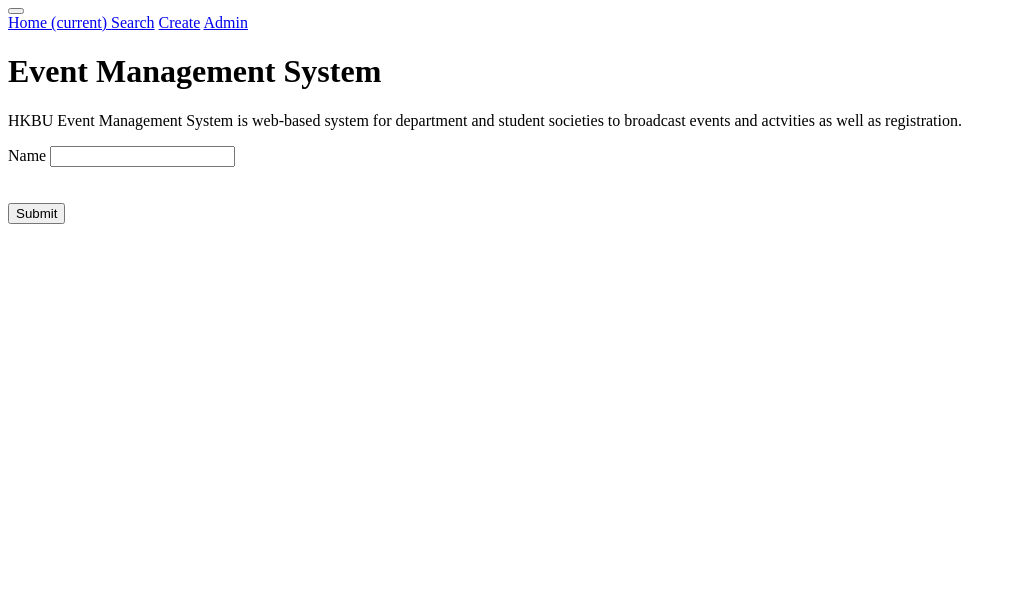
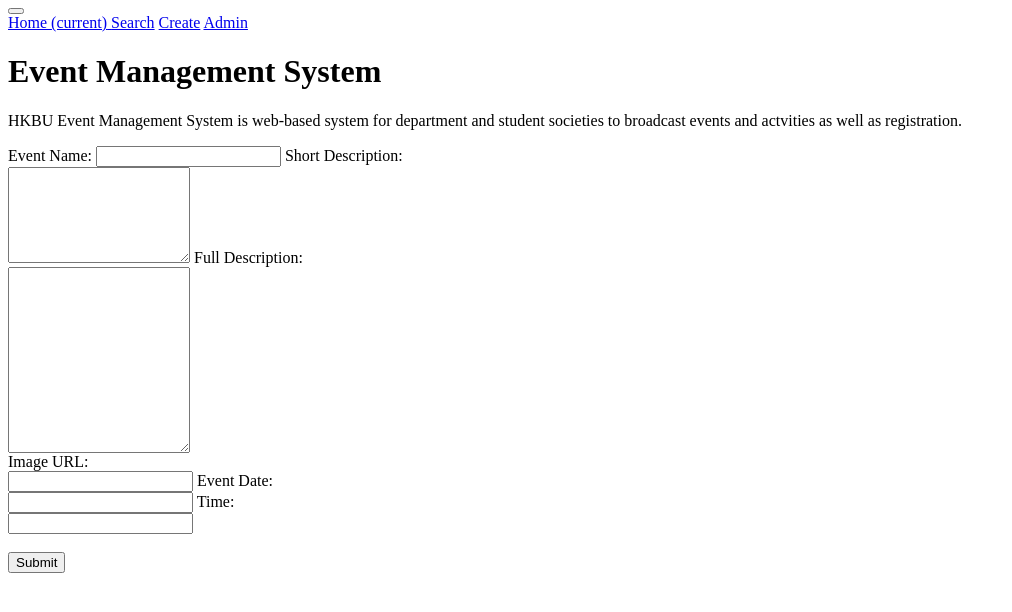
Before and after one commit to LaneLaw/Event-Management-System, a Node project: template views/event/create.ejs in a window 1280 px wide. Shown: the top 612 px of the page, without its empty margins (0-1012 px from the left). Run offline with Node 20 templates, Linux system fonts and the light colour scheme; the template is opened without the code that fills it, so the values that code supplies are empty.

Commit message:
the form is complete regardly

```diff
--- a/views/event/create.ejs
+++ b/views/event/create.ejs
@@ -27,13 +27,31 @@
 <!--create.ejs-->
 
 <form action="/event/create" method="POST">
-    <div class="row">
-    <div class="container" class="card col-12 col-sm-6">
-        <label>Name</label>
-        <input type="text" class="form-control" name="Event[name]" required>
+ <div class="row">
+    <div class="col-sm-6">
+<!--Event Name-->
+        <label>Event Name:</label>
+        <input type="text" class="form-control" name="Event[eventname]" required>
+<!--Short Description-->
+        <label>Short Description:</label><br>
+        <textarea  rows=6 type="text" class="form-control" name="Event[shortdescription]" required></textarea>
+<!--Full Description-->
+        <label>Full Description:</label><br>
+        <textarea  rows=12 type="text" class="form-control" name="Event[fulldescription]" required></textarea>
     </div>
-    <div class="container">  <br><br>
-    <button type="submit" class="btn btn-primary">Submit</button>
-</div>
-</div>
+    <div class="col-sm-6">
+<!--Image URL-->
+        <label>Image URL:</label><br>
+        <input type="text" class="form-control" name="Event[imageurl]" required>
+<!--Event Date-->
+        <label>Event Date:</label><br>
+        <input type="text" class="form-control" name="Event[eventdate]" required>
+<!--Time-->
+        <label>Time:</label><br>
+        <input type="text" class="form-control" name="Event[time]" required>
+
+
+     <br><br><button type="submit" class="btn btn-primary">Submit</button>
+    </div>
+ </div>
 </form>
--- a/views/event/index.ejs
+++ b/views/event/index.ejs
@@ -1,6 +1,7 @@
 <!--index.ejs-->
 <table class="table">
         <% events.forEach( function(model) { %>
-            <tr><td><%= model.name %></td><td><%= model.age %></td></tr>
+            <tr><td><%= model.eventname %></td><td><%= model.shortdescription %></td><td><%= model.fulldescription %></td></tr>
+            <tr><td><%= model.imageurl %></td><td><%= model.eventdate %></td><td><%= model.time %></td></tr>
         <% }); %>
     </table>
```
Also changed, not shown: api/models/Event.js (+16 -4 lines).
